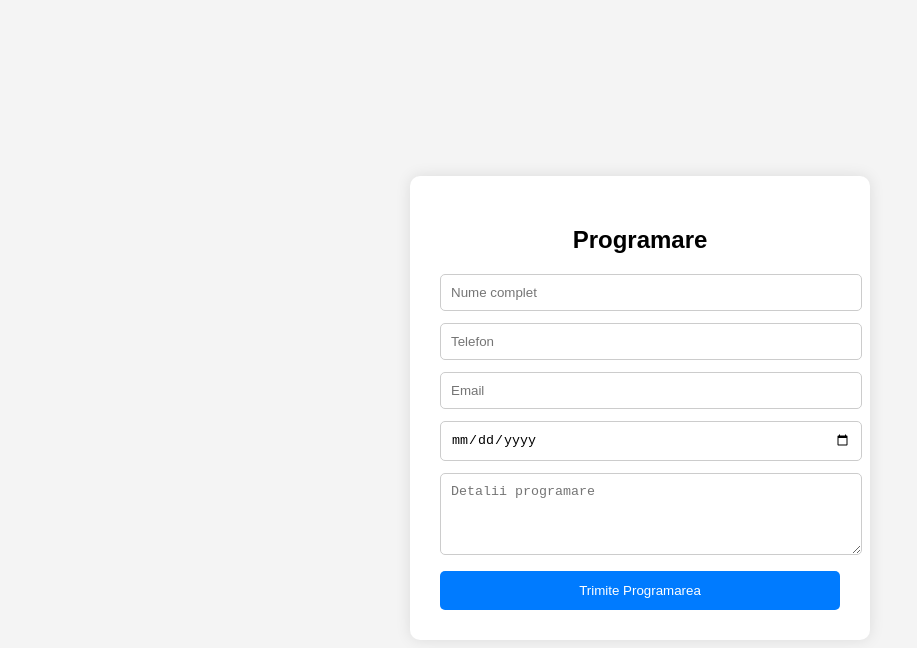
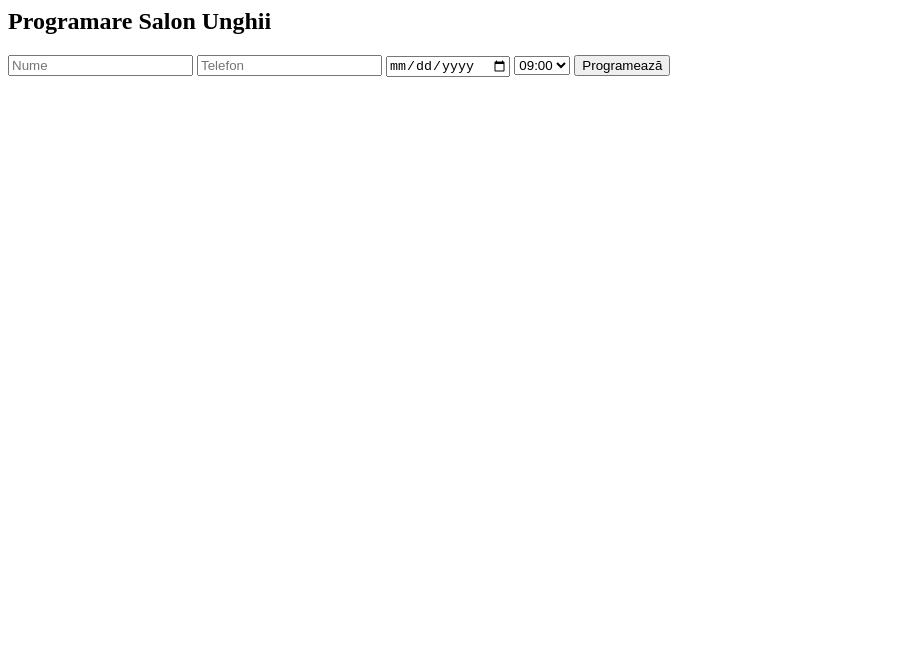
Before and after one commit to murmean/Ruxalicious, a website: page frontend/index.html in a window 1280 px wide. Shown: the whole page, without its empty margins (0-917 px from the left). Drawn offline with Linux system fonts and the light colour scheme.

Commit message:
updated packages.json

```diff
--- a/frontend/index.html
+++ b/frontend/index.html
@@ -1,83 +1,34 @@
-<!DOCTYPE html>
-<html lang="ro">
-<head>
-    <meta charset="UTF-8">
-    <meta name="viewport" content="width=device-width, initial-scale=1.0">
-    <title>Programări Online</title>
+<h2>Programare Salon Unghii</h2>
 
-    <style>
-        body{
-            font-family: Arial, sans-serif;
-            background:#f4f4f4;
-            display:flex;
-            justify-content:center;
-            align-items:center;
-            min-height:100vh;
-        }
+<input id="name" placeholder="Nume">
+<input id="phone" placeholder="Telefon">
+<input type="date" id="date">
 
-        .container{
-            background:white;
-            padding:30px;
-            border-radius:10px;
-            width:400px;
-            box-shadow:0 0 15px rgba(0,0,0,0.1);
-        }
+<select id="time">
+  <option>09:00</option>
+  <option>10:00</option>
+  <option>11:00</option>
+  <option>12:00</option>
+  <option>13:00</option>
+  <option>14:00</option>
+</select>
 
-        h2{
-            text-align:center;
-            margin-bottom:20px;
-        }
+<button onclick="book()">Programează</button>
 
-        input, textarea{
-            width:100%;
-            padding:10px;
-            margin-bottom:12px;
-            border:1px solid #ccc;
-            border-radius:5px;
-        }
+<script>
+async function book(){
+    const res = await fetch("https://URL_RENDER.onrender.com/book", {
+        method: "POST",
+        headers: {"Content-Type":"application/json"},
+        body: JSON.stringify({
+            name: document.getElementById("name").value,
+            phone: document.getElementById("phone").value,
+            date: document.getElementById("date").value,
+            time: document.getElementById("time").value
+        })
+    });
 
-        button{
-            width:100%;
-            padding:12px;
-            background:#007bff;
-            color:white;
-            border:none;
-            border-radius:5px;
-            cursor:pointer;
-        }
-
-        button:hover{
-            opacity:0.9;
-        }
-    </style>
-</head>
-<body>
-
-<div class="container">
-    <h2>Programare</h2>
-
-    <form action="https://formsubmit.co/ratiumarianalexandru@gmail.com" method="POST">
-
-        <input type="text" name="Nume" placeholder="Nume complet" required>
-
-        <input type="tel" name="Telefon" placeholder="Telefon" required>
-
-        <input type="email" name="Email" placeholder="Email" required>
-
-        <input type="date" name="Data Programării" required>
-
-        <textarea name="Mesaj" rows="4" placeholder="Detalii programare"></textarea>
-
-        <!-- Dezactivează captcha -->
-        <input type="hidden" name="_captcha" value="false">
-
-        <!-- Pagina după trimitere -->
-        <input type="hidden" name="_next" value="https://siteultau.ro/multumim.html">
-
-        <button type="submit">Trimite Programarea</button>
-
-    </form>
-</div>
-
-</body>
-</html>
+    const data = await res.json();
+    alert(data.message);
+}
+</script>
```
Also changed, not shown: package.json (+12 -2 lines).
